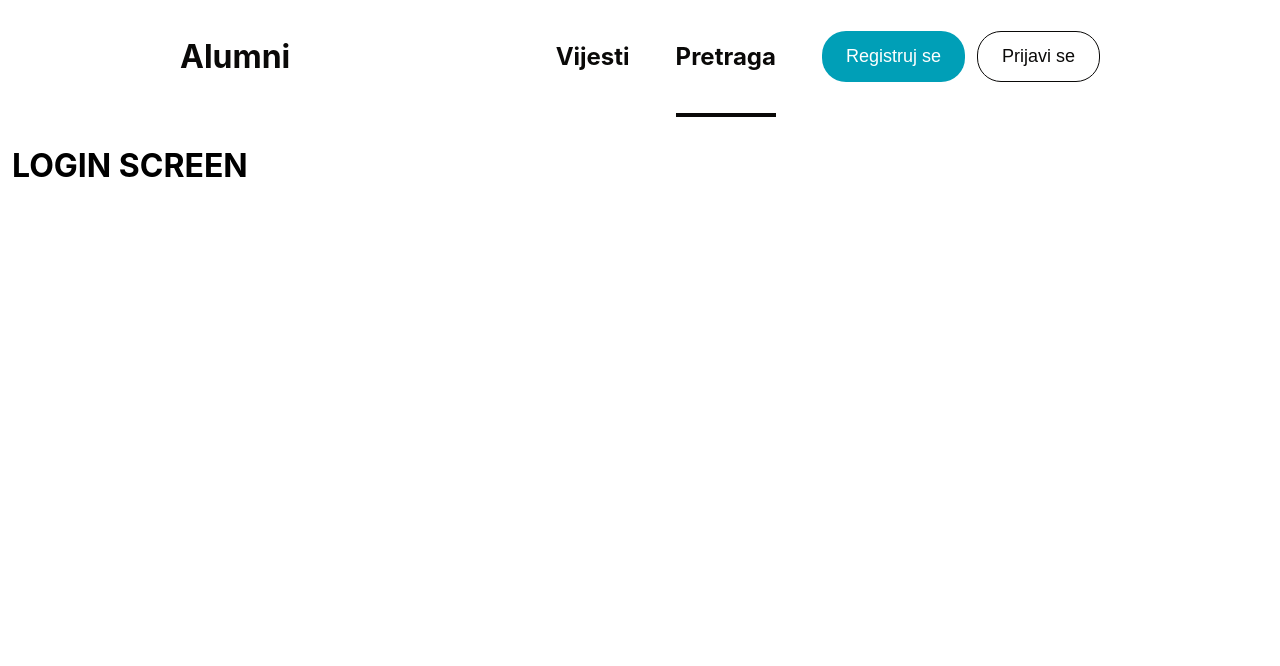
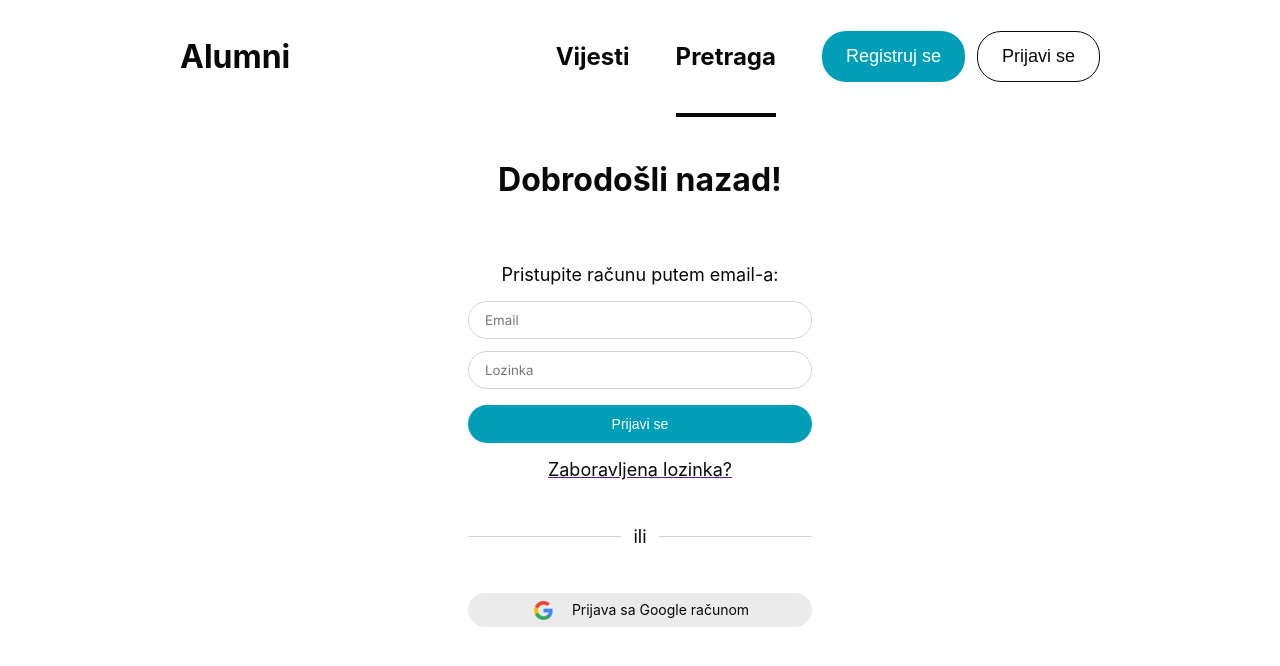
Before and after one commit to codeworks-ba/company-app, a React (Create React App) app: page /login in a window 1280 px wide. Shown: the top 666 px of the page. Built offline with nearby package versions, Linux system fonts and the light colour scheme.

Commit message:
Login screen

```diff
--- a/src/components/Button/Button.styles.ts
+++ b/src/components/Button/Button.styles.ts
@@ -29,16 +29,18 @@ const variants = (color: string): { [key in Variant]: React.CSSProperties } => {
 
 export type ButtonStyleProps = {
   variant: Variant;
+  customStyle?: React.CSSProperties;
 };
 
 export const styles =
-  ({ variant }: ButtonStyleProps) =>
+  ({ variant, customStyle = {} }: ButtonStyleProps) =>
   (color: string) =>
     makeStyles({
       buttonComponent: {
         padding: '14px 24px',
         borderRadius: 24,
         cursor: 'pointer',
+        ...customStyle,
         ...variants(color)[variant]
       }
     });
--- a/src/components/Button/Button.tsx
+++ b/src/components/Button/Button.tsx
@@ -20,10 +20,11 @@ export const Button: React.FC<ButtonProps> = ({
   text,
   onClick,
   variant,
+  customStyle,
   textVariant = 'bodyNormal',
   color = '#009FB7'
 }) => {
-  const style = styles({ variant });
+  const style = styles({ variant, customStyle });
 
   return (
     <button onClick={onClick} style={style(color).buttonComponent}>
--- a/src/components/Input/Input.tsx
+++ b/src/components/Input/Input.tsx
@@ -4,7 +4,7 @@ import {
   FieldValues,
   UseControllerProps
 } from 'react-hook-form';
-import React from 'react';
+import React, { HTMLInputTypeAttribute } from 'react';
 import UilSearch from '@iconscout/react-unicons/icons/uil-search';
 import { InputStyleProps, styles } from './Input.styles';
 import { SearchInput } from './Search/SearchInput';
@@ -17,6 +17,7 @@ type InputProps = {
   errorText?: FieldError;
   label?: string;
   startAdornment?: React.ReactElement;
+  textType?: HTMLInputTypeAttribute;
 } & InputStyleProps;
 
 export const Input: React.FC<InputProps> = ({
@@ -24,6 +25,7 @@ export const Input: React.FC<InputProps> = ({
   label,
   inputType,
   startAdornment,
+  textType = 'text',
   ...rest
 }) => {
   const style = styles({ inputType });
@@ -51,6 +53,7 @@ export const Input: React.FC<InputProps> = ({
         <>
           <input
             {...rest}
+            type={textType}
             placeholder={label || 'Email'}
             style={style(errorText).inputComponent}
           />
--- /dev/null
+++ b/src/pages/LoginScreen/LoginScreen.styles.ts
@@ -0,0 +1,50 @@
+import { makeStyles } from '../../style/theme/MakeStyles';
+
+export const styles = makeStyles({
+  mainContainer: {
+    display: 'flex',
+    flexDirection: 'column',
+    alignItems: 'center'
+  },
+  headerContainer: {
+    marginTop: '46px',
+    marginBottom: '64px'
+  },
+  flexColumn: {
+    display: 'flex',
+    flexDirection: 'column',
+    width: 'min-content'
+  },
+  mainWidth: {
+    width: '344px'
+  },
+  buttonWrapper: {
+    marginTop: '4px',
+    marginBottom: '16px',
+    display: 'flex',
+    justifyContent: 'center',
+    flexDirection: 'column'
+  },
+  lineWrapper: {
+    display: 'flex',
+    flexDirection: 'row',
+    alignItems: 'center',
+    gap: '12px'
+  },
+  googleWrapper: {
+    marginBottom: '46px',
+    width: '344px',
+    cursor: 'pointer'
+  },
+  googleContainer: {
+    height: '34px',
+    borderRadius: '25px',
+    backgroundColor: '#EBEBEB',
+    display: 'flex',
+    flexDirection: 'row',
+    padding: '0px 34px',
+    alignItems: 'center',
+    justifyContent: 'center',
+    gap: '16px'
+  }
+});
--- a/src/pages/LoginScreen/LoginScreen.tsx
+++ b/src/pages/LoginScreen/LoginScreen.tsx
@@ -1,20 +1,12 @@
 import React from 'react';
 import { ControlledInput } from '../../components/Input/Input';
 import * as yup from 'yup';
-import { Controller, useForm } from 'react-hook-form';
-import { LoginUserDto } from '../../services/types';
-import { yupResolver } from '@hookform/resolvers/yup';
+import { useForm } from 'react-hook-form';
+import { styles } from './LoginScreen.styles';
+import { Typography } from '../../components/Typography/Typography';
 import { Button } from '../../components/Button/Button';
-import { Typography } from '../../components/Typography/Typography';
-import blankImage from '../../images/blankImage.png';
-import templateImage from '../../images/templateImage.png';
-import { ImageCard } from '../../components/ImageCard/ImageCard';
-import { ControlledSelect } from '../../components/Select/Select';
-import { ControlledMultilineInput } from '../../components/Input/Multiline/MultilineInput';
-import { ImageWithText } from '../../components/ImageWithText/ImageWithText';
 import { Link } from '../../components/Link/Link';
-import { Tag } from '../../components/Tag/Tag';
-import { ControlledDatePicker } from '../../components/DatePicker/DatePicker';
+import google from '../../images/google.png';
 
 type LoginScreenProps = unknown;
 const validationSchema = yup.object({
@@ -27,18 +19,66 @@ const validationSchema = yup.object({
 });
 
 export const LoginScreen: React.FC<LoginScreenProps> = () => {
-  const { control, handleSubmit, setFocus, register, formState } =
-    useForm<LoginUserDto>({
+  const { control, handleSubmit, setFocus, register, formState } = useForm<any>(
+    {
       // resolver: yupResolver(validationSchema)
-    });
+    }
+  );
 
-  const onSubmit = (data: LoginUserDto) => {
+  const onSubmit = (data: any) => {
     console.log('DATA: ', data.test3.toISOString());
   };
 
   return (
-    <div style={{ padding: 12 }}>
-      <h1>LOGIN SCREEN</h1>
+    <div style={styles.mainContainer}>
+      <div style={styles.headerContainer}>
+        <Typography variant={'headingBold'}>Dobrodošli nazad!</Typography>
+      </div>
+      <div style={{ marginBottom: '16px' }}>
+        <Typography>Pristupite računu putem email-a:</Typography>
+      </div>
+      <div style={styles.mainWidth}>
+        <ControlledInput control={control} label="Email" name="email" />
+        <ControlledInput
+          control={control}
+          label="Lozinka"
+          name="password"
+          textType={'password'}
+        />
+        <div style={styles.buttonWrapper}>
+          <Button
+            text="Prijavi se"
+            onClick={() => {}}
+            variant={'filled'}
+            textVariant={'smallButtonText'}
+            customStyle={{ width: '100%', height: '38px' }}
+          />
+        </div>
+      </div>
+      <Link text="Zaboravljena lozinka?" link="" textDecoration={'underline'} />
+      <div style={{ margin: '46px 0px', width: '344px' }}>
+        <div style={styles.lineWrapper}>
+          <div
+            style={{ flex: 1, height: '1px', backgroundColor: '#D4D4D4' }}
+          ></div>
+          <Typography>ili</Typography>
+          <div
+            style={{ flex: 1, height: '1px', backgroundColor: '#D4D4D4' }}
+          ></div>
+        </div>
+      </div>
+      <div style={styles.googleWrapper}>
+        <div style={styles.googleContainer}>
+          <img
+            src={google}
+            alt="failedToRender"
+            style={{ height: '25px', width: '25px' }}
+          />
+          <Typography variant={'bodySmall'}>
+            Prijava sa Google računom
+          </Typography>
+        </div>
+      </div>
     </div>
   );
 };
--- a/src/pages/RegisterScreen/RegisterScreen.tsx
+++ b/src/pages/RegisterScreen/RegisterScreen.tsx
@@ -146,6 +146,7 @@ export const RegisterScreen: React.FC<RegisterScreenProps> = () => {
                   name={'password'}
                   label="Password"
                   inputType={'input'}
+                  textType={'password'}
                 />
               </div>
             </div>
```
Also changed, not shown: src/images/google.png (added).
